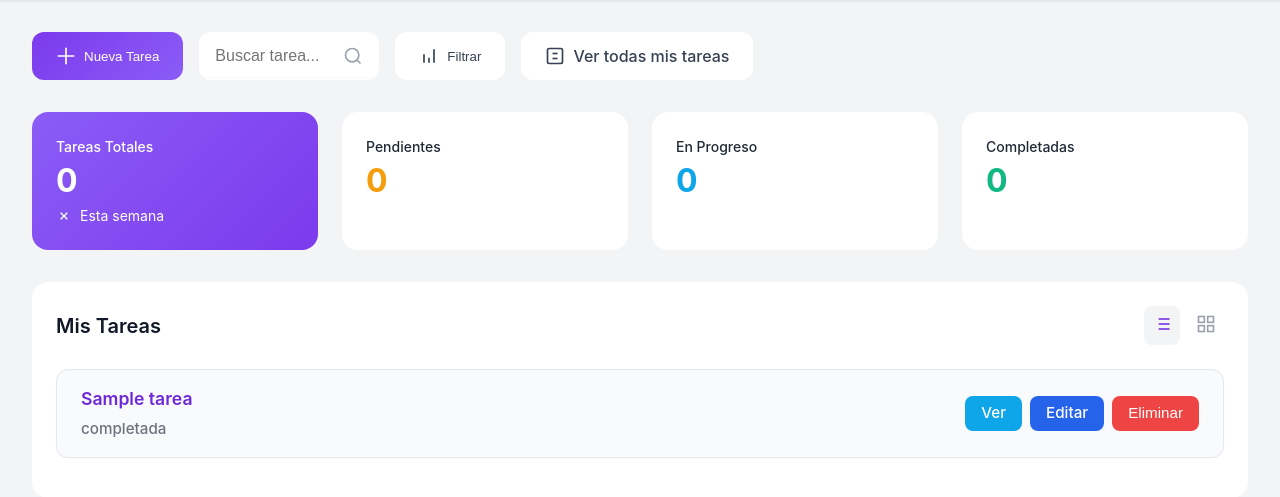
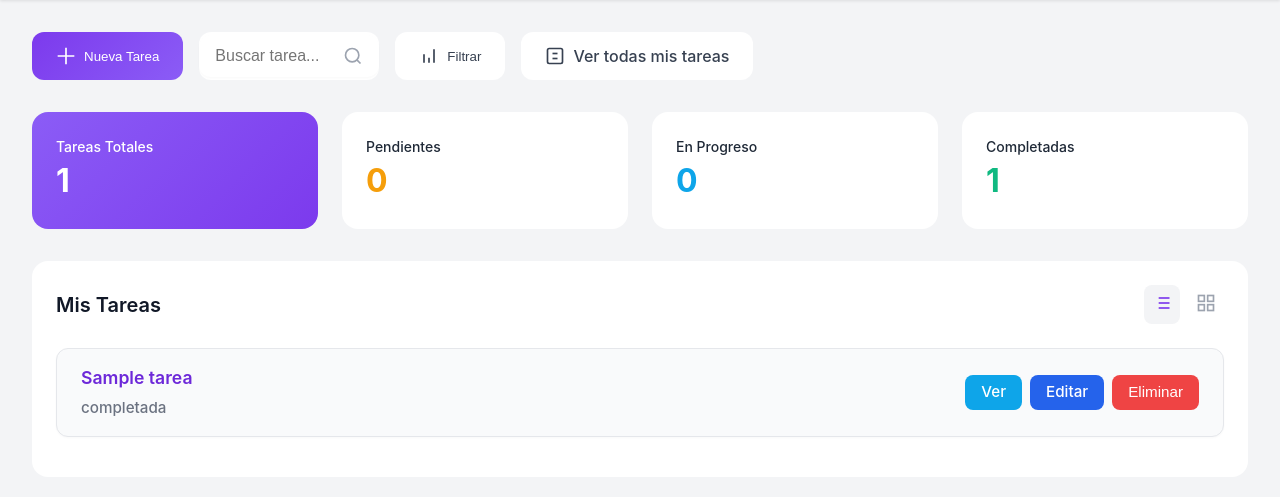
Before and after one commit to erreyesjoel/GestorTareas, a Flask app: page /dashboard in a window 1280 px wide. Shown: the part 72-569 px from the top of the page. Run offline with Flask 3, Linux system fonts and the light colour scheme; a user stored in the database is signed in; tables that the repository leaves empty hold one stand-in row (values such as "Sample post").

Commit message:
contador de tareas, tareas totales, pendientes, en progreso, y completadas

```diff
--- a/app/routes.py
+++ b/app/routes.py
@@ -59,7 +59,18 @@ def loginRegistro():
 @login_required
 def dashboard():
     tareas = Tarea.query.filter_by(usuario_id=current_user.id).all()
-    return render_template('dashboard.html', tareas=tareas)
+    total = len(tareas)
+    pendientes = sum(1 for t in tareas if t.estado == 'pendiente')
+    en_progreso = sum(1 for t in tareas if t.estado == 'en progreso')
+    completadas = sum(1 for t in tareas if t.estado == 'completada')
+    return render_template(
+        'dashboard.html',
+        tareas=tareas,
+        total=total,
+        pendientes=pendientes,
+        en_progreso=en_progreso,
+        completadas=completadas
+    )
 
 @main.route('/logout')
 @login_required
--- a/app/templates/dashboard.html
+++ b/app/templates/dashboard.html
@@ -54,32 +54,27 @@
         <div class="summary-card highlight">
             <div class="card-content">
                 <h3>Tareas Totales</h3>
-                <div class="number">0</div>
+                <div class="number">{{ total }}</div>
                 <div class="trend positive">
-                    <svg viewBox="0 0 24 24" fill="none" stroke="currentColor">
-                        <path d="M7 17l5-5 5 5"/>
-                        <path d="M7 7l5 5 5-5"/>
-                    </svg>
-                    <span>Esta semana</span>
                 </div>
             </div>
         </div>
         <div class="summary-card">
             <div class="card-content">
                 <h3>Pendientes</h3>
-                <div class="number warning">0</div>
+                <div class="number warning">{{ pendientes }}</div>
             </div>
         </div>
         <div class="summary-card">
             <div class="card-content">
                 <h3>En Progreso</h3>
-                <div class="number info">0</div>
+                <div class="number info">{{ en_progreso }}</div>
             </div>
         </div>
         <div class="summary-card">
             <div class="card-content">
                 <h3>Completadas</h3>
-                <div class="number success">0</div>
+                <div class="number success">{{ completadas }}</div>
             </div>
         </div>
     </div>
```
